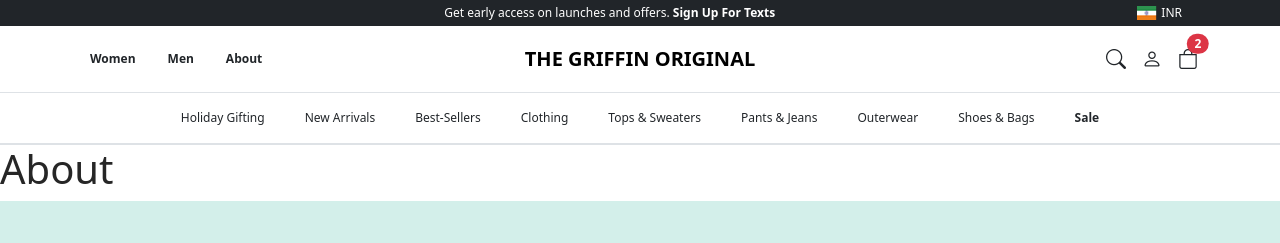
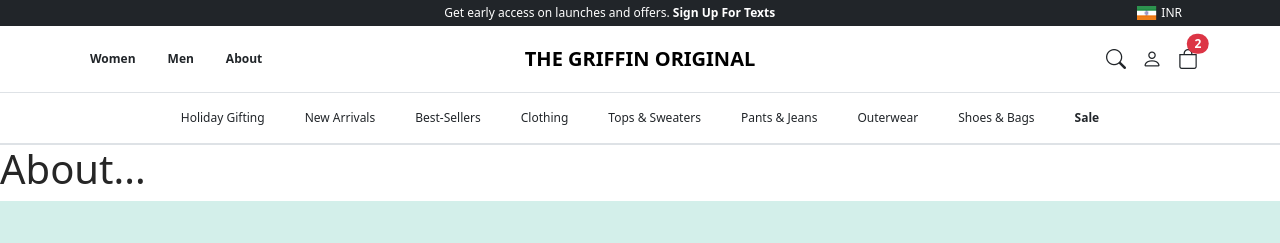
Before and after one commit to iambhairavpatil/griffin, a React (Vite) app: page /About in a window 1280 px wide. Shown: the top 243 px of the page. Built offline with nearby package versions, Linux system fonts and the light colour scheme.

Commit message:
new code pushed

```diff
--- a/src/App.tsx
+++ b/src/App.tsx
@@ -39,7 +39,7 @@
           }
         />
 
-        <Route path="/about" element={<About />} />
+        <Route path="/About" element={<About />} />
 
         <Route path="/product/:id" element={<ProductDetails />} />
         <Route path="/category/:categoryName" element={<ProductListing />} />
--- a/src/component/About.tsx
+++ b/src/component/About.tsx
@@ -2,7 +2,7 @@
     return (
       <>
       <h1>
-      About
+         About...
       </h1>
 
       </>
```
